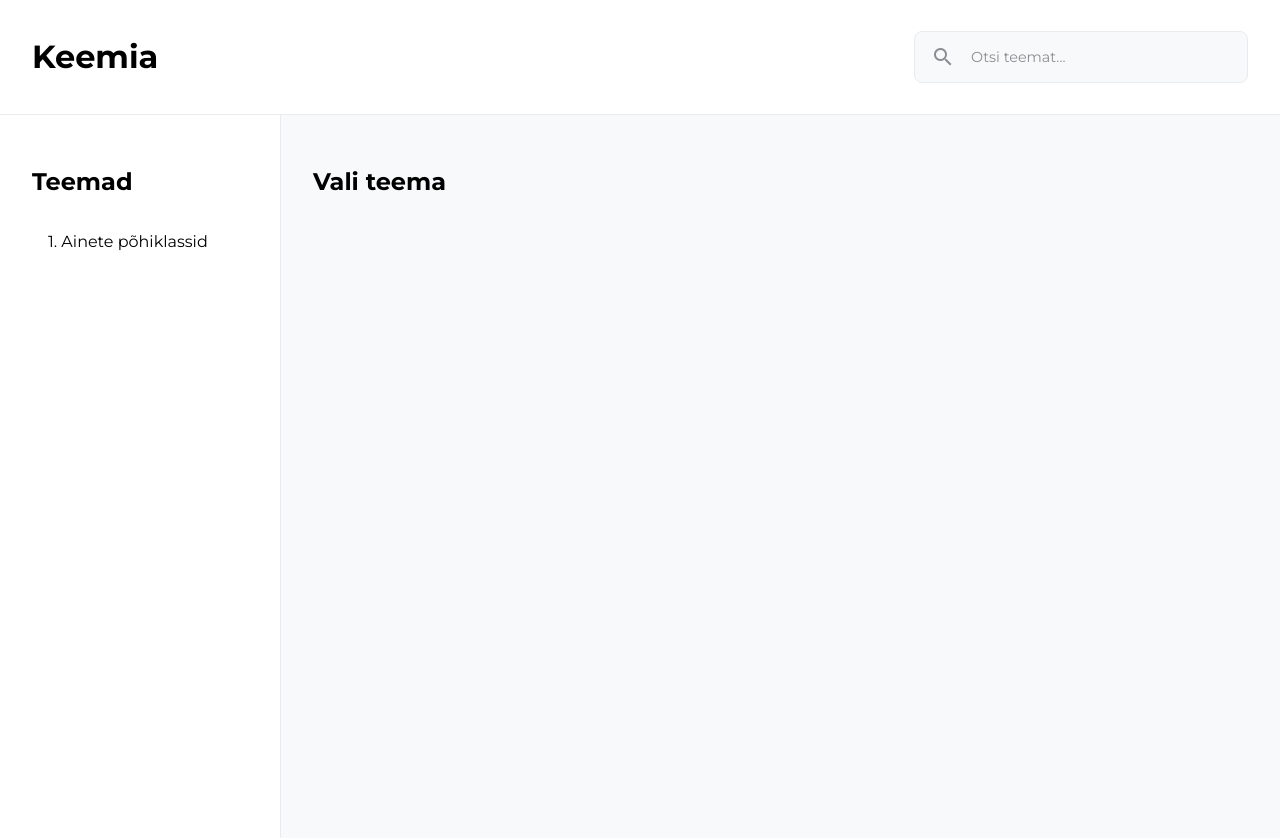
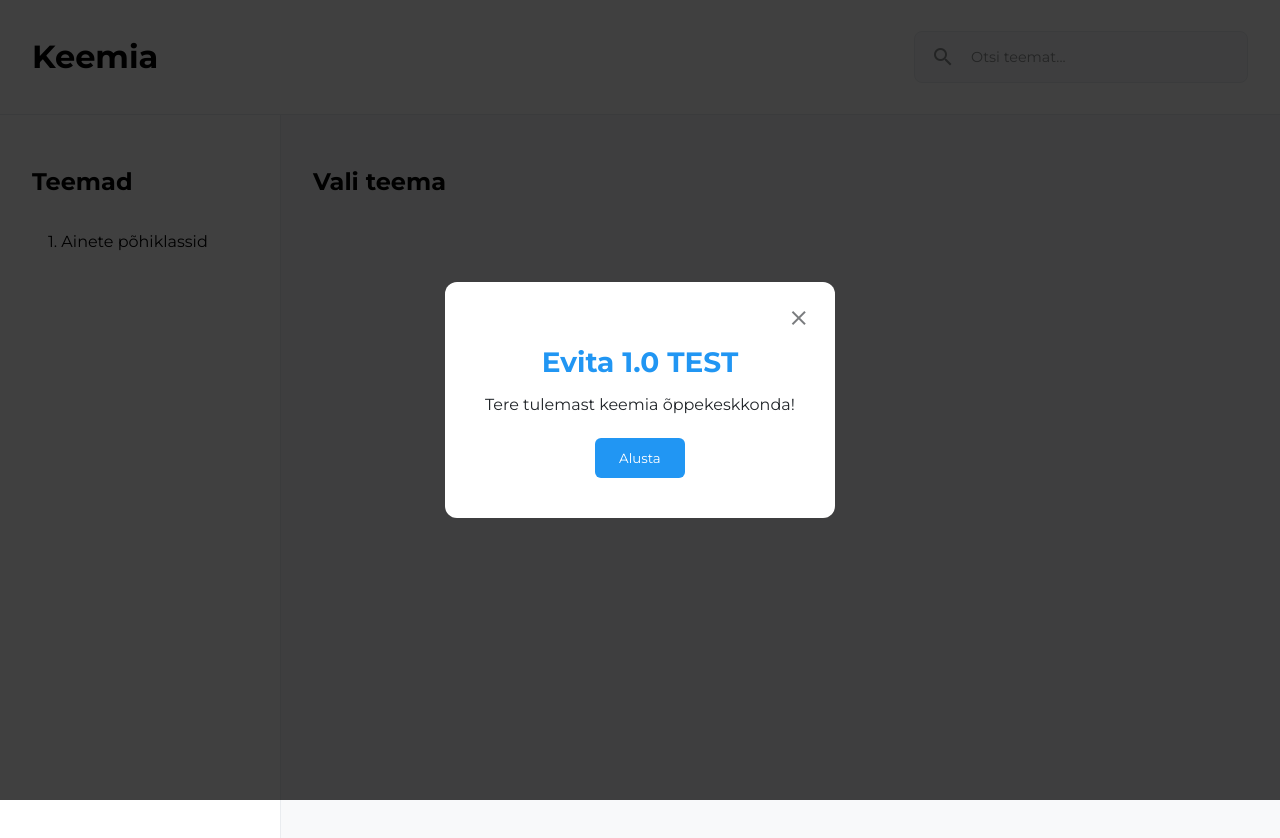
Before and after one commit to violentidk/Evita, a website: page index.html in a window 1280 px wide. Shown: the top 838 px of the page. Drawn offline with Linux system fonts and the light colour scheme.

Commit message:
Add files via upload

```diff
--- a/script.js
+++ b/script.js
@@ -241,6 +241,15 @@ function showQuiz() {
     setTimeout(() => {
         modal.classList.add('show');
     }, 10);
+
+    // Lisa animatsioonide indeksid
+    quizContent.querySelectorAll('.quiz-question').forEach((question, index) => {
+        question.style.setProperty('--index', index);
+    });
+
+    quizContent.querySelectorAll('.option').forEach((option, index) => {
+        option.style.setProperty('--index', index);
+    });
 }
 
 // Modaali sulgemine
@@ -292,6 +301,42 @@ function checkAnswers() {
     }
 }
 
+// Tervituse modaali loomine
+function createWelcomeModal() {
+    const welcomeModal = document.createElement('div');
+    welcomeModal.className = 'welcome-modal';
+    welcomeModal.innerHTML = `
+        <div class="welcome-content">
+            <button class="welcome-close" onclick="closeWelcome()">
+                <span class="material-icons">close</span>
+            </button>
+            <h2>Evita 1.0 TEST</h2>
+            <p>Tere tulemast keemia õppekeskkonda!</p>
+            <button class="btn btn-primary" onclick="closeWelcome()">Alusta</button>
+        </div>
+    `;
+
+    // Sulgemine klõpsuga väljaspool modaali
+    welcomeModal.addEventListener('click', (e) => {
+        if (e.target === welcomeModal) {
+            closeWelcome();
+        }
+    });
+
+    document.body.appendChild(welcomeModal);
+}
+
+// Tervituse modaali sulgemine
+function closeWelcome() {
+    const welcomeModal = document.querySelector('.welcome-modal');
+    if (welcomeModal) {
+        welcomeModal.style.opacity = '0';
+        setTimeout(() => {
+            welcomeModal.remove();
+        }, 300);
+    }
+}
+
 // Sündmuste kuularid
 document.addEventListener('DOMContentLoaded', () => {
     createMenu();
@@ -325,4 +370,26 @@ document.addEventListener('DOMContentLoaded', () => {
             item.style.display = text.includes(searchText) ? 'block' : 'none';
         });
     });
+
+    // Lisa tervituse modaal väikese viivitusega
+    setTimeout(() => {
+        createWelcomeModal();
+    }, 500);
+
+    // Animatsioonide lisamine elementidele
+    document.querySelectorAll('.nav-item').forEach((item, index) => {
+        item.style.setProperty('--index', index);
+    });
+
+    document.querySelectorAll('.section-card').forEach((card, index) => {
+        card.style.setProperty('--index', index);
+    });
+
+    document.querySelectorAll('.quiz-question').forEach((question, index) => {
+        question.style.setProperty('--index', index);
+    });
+
+    document.querySelectorAll('.option').forEach((option, index) => {
+        option.style.setProperty('--index', index);
+    });
 });
--- a/styles.css
+++ b/styles.css
@@ -59,6 +59,9 @@ body {
     border-radius: 6px;
     cursor: pointer;
     transition: background 0.2s;
+    opacity: 0;
+    animation: slideInLeft 0.3s ease forwards;
+    animation-delay: calc(var(--index) * 0.1s);
 }
 
 .nav-item:hover {
@@ -137,6 +140,9 @@ body {
     border-radius: 8px;
     padding: 1.5rem;
     margin-bottom: 1.5rem;
+    opacity: 0;
+    animation: slideInUp 0.3s ease forwards;
+    animation-delay: calc(var(--index) * 0.1s);
 }
 
 .option {
@@ -147,6 +153,9 @@ body {
     border: 1px solid var(--border-color);
     border-radius: 6px;
     cursor: pointer;
+    opacity: 0;
+    animation: slideInLeft 0.3s ease forwards;
+    animation-delay: calc(var(--index) * 0.05s);
 }
 
 .option:hover {
@@ -301,3 +310,119 @@ body {
         justify-content: center;
     }
 }
+
+/* Animatsioonid */
+@keyframes fadeIn {
+    from { opacity: 0; }
+    to { opacity: 1; }
+}
+
+@keyframes slideInUp {
+    from {
+        transform: translateY(20px);
+        opacity: 0;
+    }
+    to {
+        transform: translateY(0);
+        opacity: 1;
+    }
+}
+
+@keyframes slideInLeft {
+    from {
+        transform: translateX(-20px);
+        opacity: 0;
+    }
+    to {
+        transform: translateX(0);
+        opacity: 1;
+    }
+}
+
+/* Tervituse modaal */
+.welcome-modal {
+    position: fixed;
+    top: 0;
+    left: 0;
+    width: 100vw;
+    height: 100vh;
+    background: rgba(0, 0, 0, 0.75);
+    z-index: 2000;
+    display: flex;
+    align-items: center;
+    justify-content: center;
+}
+
+.welcome-content {
+    background: var(--white);
+    padding: 2.5rem;
+    border-radius: 12px;
+    text-align: center;
+    max-width: 400px;
+    position: relative;
+    animation: scaleIn 0.3s ease forwards;
+}
+
+@keyframes scaleIn {
+    from {
+        transform: scale(0.9);
+        opacity: 0;
+    }
+    to {
+        transform: scale(1);
+        opacity: 1;
+    }
+}
+
+.welcome-content h2 {
+    color: var(--primary-color);
+    margin-bottom: 1rem;
+    font-size: 1.75rem;
+}
+
+.welcome-content p {
+    margin-bottom: 1.5rem;
+    color: var(--text-color);
+}
+
+.welcome-close {
+    position: absolute;
+    top: 1rem;
+    right: 1rem;
+    background: none;
+    border: none;
+    cursor: pointer;
+    padding: 0.5rem;
+    color: var(--text-color);
+    opacity: 0.6;
+    transition: opacity 0.2s;
+}
+
+.welcome-close:hover {
+    opacity: 1;
+}
+
+/* Elementide animatsioonid */
+.nav-item {
+    opacity: 0;
+    animation: slideInLeft 0.3s ease forwards;
+    animation-delay: calc(var(--index) * 0.1s);
+}
+
+.section-card {
+    opacity: 0;
+    animation: slideInUp 0.3s ease forwards;
+    animation-delay: calc(var(--index) * 0.1s);
+}
+
+.quiz-question {
+    opacity: 0;
+    animation: slideInUp 0.3s ease forwards;
+    animation-delay: calc(var(--index) * 0.1s);
+}
+
+.option {
+    opacity: 0;
+    animation: slideInLeft 0.3s ease forwards;
+    animation-delay: calc(var(--index) * 0.05s);
+}
```
